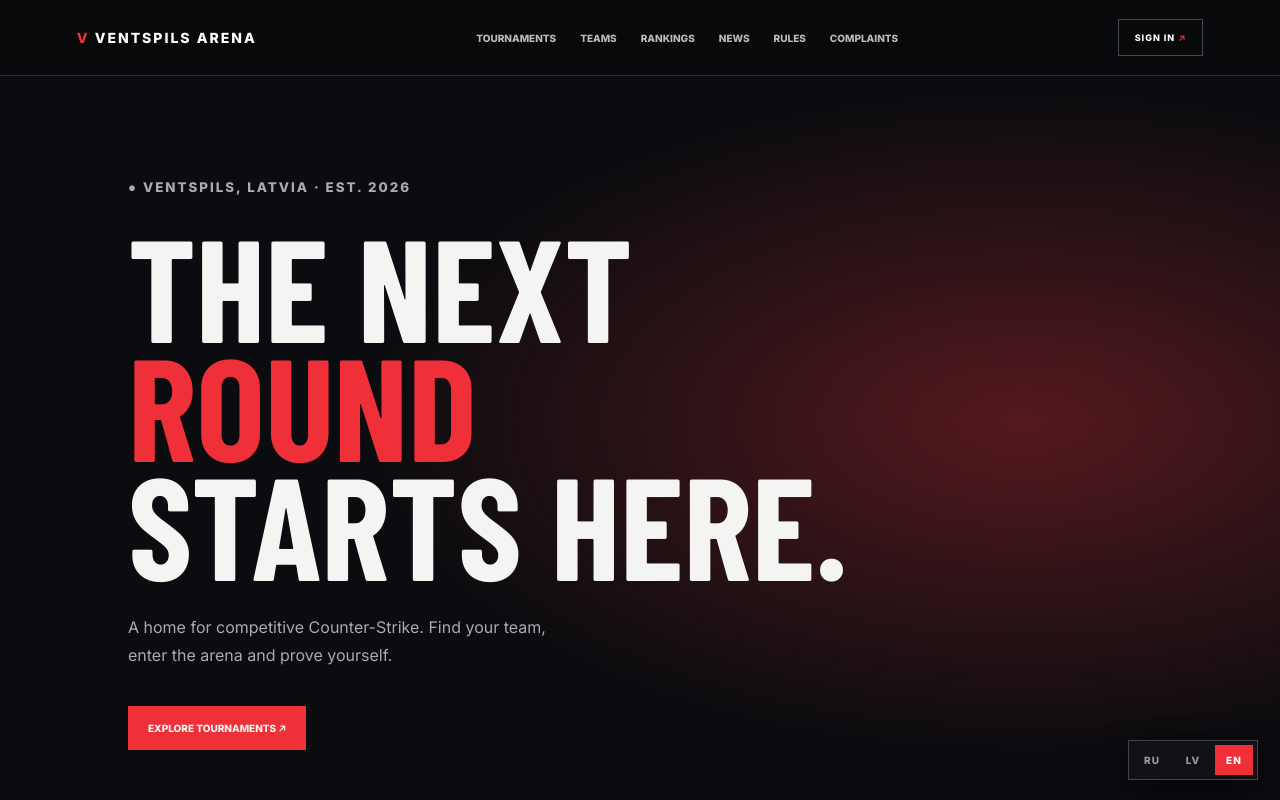
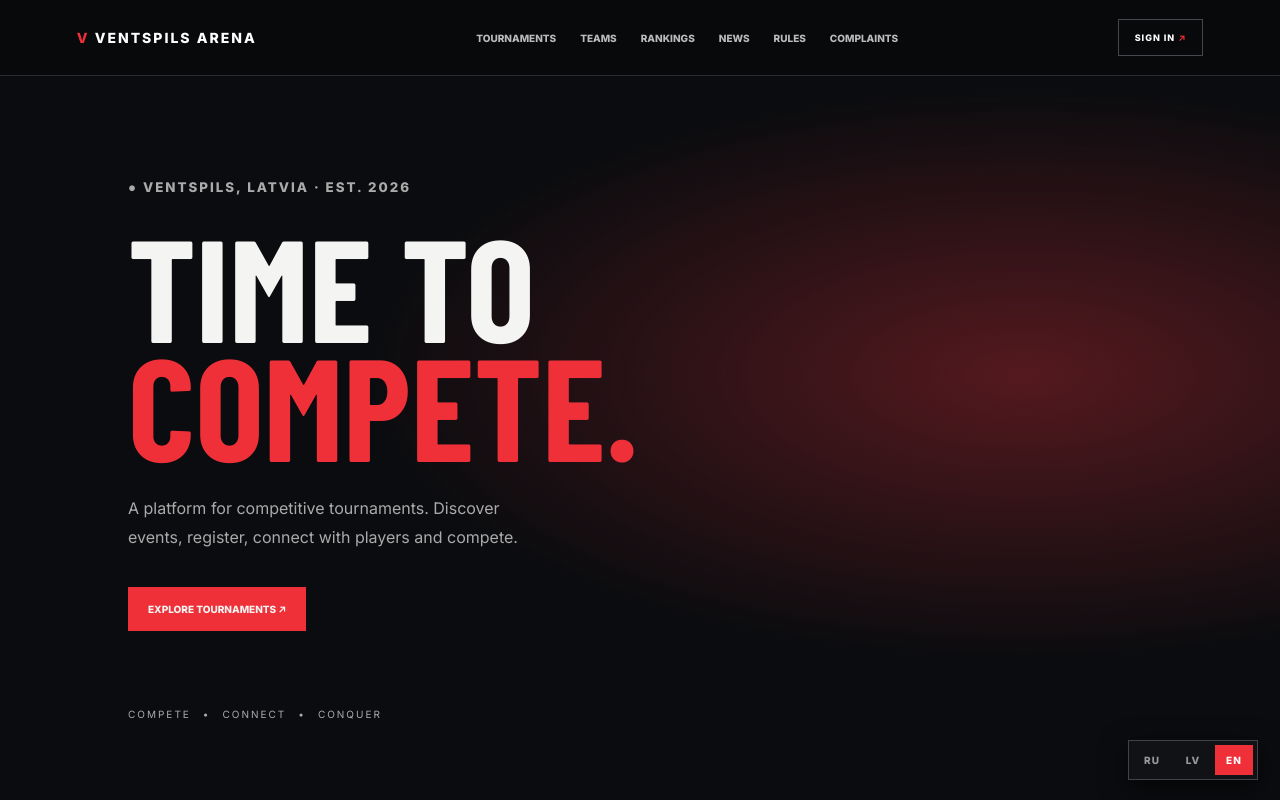
Before and after one commit to edgarsprudz-hash/vents-pils-arena, a Next.js app: page / in a window 1280 px wide. Shown: the top 800 px of the page. Built offline with nearby package versions, Linux system fonts and the light colour scheme; no server answers; the database is empty; a web font is replaced by a local one.

Commit message:
Update homepage positioning across languages

```diff
--- a/src/app/components/LanguageProvider.tsx
+++ b/src/app/components/LanguageProvider.tsx
@@ -14,7 +14,7 @@ export function LanguageProvider({children}:{children:React.ReactNode}) {
 }
 export function useLanguage(){return useContext(LanguageContext);}
 export const translations = {
- en:{nav:["TOURNAMENTS","TEAMS","RANKINGS","NEWS","RULES","COMPLAINTS"],signIn:"SIGN IN",myAccount:"MY ACCOUNT",profile:"PLAYER PROFILE",signedIn:"SIGNED IN AS",cabinet:"PERSONAL CABINET",logout:"LOG OUT",heroEyebrow:"● VENTSPILS, LATVIA · EST. 2026",heroTitle:["THE NEXT","ROUND","STARTS HERE."],heroText:"A home for competitive Counter-Strike. Find your team, enter the arena and prove yourself.",explore:"EXPLORE TOURNAMENTS ↗",calendar:"THE COMPETITIVE CALENDAR",upcoming:"UPCOMING",tournaments:"TOURNAMENTS.",calendarText:"Find your next match. Choose an event and secure your place.",all:"ALL TOURNAMENTS ↗",loading:"LOADING THE ARENA CALENDAR...",none:"NO UPCOMING EVENTS",newEvents:"New tournaments will appear here as soon as registration opens.",view:"VIEW TOURNAMENTS ↗",stay:"STAY IN THE LOOP",follow:"FOLLOW THE",arena:"ARENA.",communityText:"Tournament announcements, community updates and important event information — all in one place.",social:"SOCIAL ↗",community:"COMMUNITY ↗",openProfile:"OPEN PROFILE",join:"JOIN THE SERVER",support:"TECHNICAL SUPPORT",openSupport:"OPEN SUPPORT CENTER",complaint:"COMPLAINT CENTER",track:"SUBMIT OR TRACK A COMPLAINT",rules:"COMMUNITY RULES ↗"},
- ru:{nav:["ТУРНИРЫ","КОМАНДЫ","РЕЙТИНГ","НОВОСТИ","ПРАВИЛА","ЖАЛОБЫ"],signIn:"ВОЙТИ",myAccount:"МОЙ АККАУНТ",profile:"ПРОФИЛЬ ИГРОКА",signedIn:"ВЫ ВОШЛИ КАК",cabinet:"ЛИЧНЫЙ КАБИНЕТ",logout:"ВЫЙТИ",heroEyebrow:"● ВЕНТСПИЛС, ЛАТВИЯ · С 2026 ГОДА",heroTitle:["СЛЕДУЮЩИЙ","РАУНД","НАЧИНАЕТСЯ ЗДЕСЬ."],heroText:"Платформа для соревновательного Counter-Strike. Найди команду, выходи на арену и докажи свой уровень.",explore:"СМОТРЕТЬ ТУРНИРЫ ↗",calendar:"СОРЕВНОВАТЕЛЬНЫЙ КАЛЕНДАРЬ",upcoming:"БЛИЖАЙШИЕ",tournaments:"ТУРНИРЫ.",calendarText:"Найди следующий матч, выбери событие и займи своё место.",all:"ВСЕ ТУРНИРЫ ↗",loading:"ЗАГРУЗКА КАЛЕНДАРЯ...",none:"НЕТ ПРЕДСТОЯЩИХ СОБЫТИЙ",newEvents:"Новые турниры появятся здесь после открытия регистрации.",view:"СМОТРЕТЬ ТУРНИРЫ ↗",stay:"БУДЬ В КУРСЕ",follow:"СЛЕДИ ЗА",arena:"АРЕНОЙ.",communityText:"Анонсы турниров, новости сообщества и важная информация о событиях — всё в одном месте.",social:"СОЦСЕТИ ↗",community:"СООБЩЕСТВО ↗",openProfile:"ОТКРЫТЬ ПРОФИЛЬ",join:"ВОЙТИ НА СЕРВЕР",support:"ТЕХНИЧЕСКАЯ ПОДДЕРЖКА",openSupport:"ЦЕНТР ПОДДЕРЖКИ",complaint:"ЦЕНТР ЖАЛОБ",track:"ОТПРАВИТЬ ИЛИ ОТСЛЕДИТЬ ЖАЛОБУ",rules:"ПРАВИЛА СООБЩЕСТВА ↗"},
- lv:{nav:["TURNĪRI","KOMANDAS","RANGS","ZIŅAS","NOTEIKUMI","SŪDZĪBAS"],signIn:"PIESLĒGTIES",myAccount:"MANS KONTS",profile:"SPĒLĒTĀJA PROFILS",signedIn:"PIESLĒDZIES KĀ",cabinet:"PERSONĪGAIS KABINETS",logout:"IZIET",heroEyebrow:"● VENTSPILS, LATVIJA · KOPŠ 2026",heroTitle:["NĀKAMAIS","RAUNDS","SĀKAS ŠEIT."],heroText:"Platforma konkurētspējīgam Counter-Strike. Atrodi komandu, ienāc arēnā un pierādi sevi.",explore:"APSKATĪT TURNĪRUS ↗",calendar:"SACENSĪBU KALENDĀRS",upcoming:"GAIDĀMIE",tournaments:"TURNĪRI.",calendarText:"Atrodi nākamo spēli, izvēlies turnīru un nodrošini savu vietu.",all:"VISI TURNĪRI ↗",loading:"IELĀDĒ TURNĪRU KALENDĀRU...",none:"NAV GAIDĀMU PASĀKUMU",newEvents:"Jauni turnīri šeit parādīsies, tiklīdz tiks atvērta reģistrācija.",view:"APSKATĪT TURNĪRUS ↗",stay:"SEKO LĪDZI",follow:"SEKO",arena:"ARĒNAI.",communityText:"Turnīru paziņojumi, kopienas jaunumi un svarīga informācija par pasākumiem — vienuviet.",social:"SOCIĀLIE TĪKLI ↗",community:"KOPIENA ↗",openProfile:"ATVĒRT PROFILU",join:"PIEVIENOTIES SERVERIM",support:"TEHNISKAIS ATBALSTS",openSupport:"ATVĒRT ATBALSTA CENTRU",complaint:"SŪDZĪBU CENTRS",track:"IESNIEGT VAI IZSEKOT SŪDZĪBU",rules:"KOPIENAS NOTEIKUMI ↗"}
+ en:{nav:["TOURNAMENTS","TEAMS","RANKINGS","NEWS","RULES","COMPLAINTS"],signIn:"SIGN IN",myAccount:"MY ACCOUNT",profile:"PLAYER PROFILE",signedIn:"SIGNED IN AS",cabinet:"PERSONAL CABINET",logout:"LOG OUT",heroEyebrow:"● VENTSPILS, LATVIA · EST. 2026",heroTitle:["TIME TO","COMPETE.",""],heroText:"A platform for competitive tournaments. Discover events, register, connect with players and compete.",explore:"EXPLORE TOURNAMENTS ↗",calendar:"THE COMPETITIVE CALENDAR",upcoming:"UPCOMING",tournaments:"TOURNAMENTS.",calendarText:"Find your next match. Choose an event and secure your place.",all:"ALL TOURNAMENTS ↗",loading:"LOADING THE ARENA CALENDAR...",none:"NO UPCOMING EVENTS",newEvents:"New tournaments will appear here as soon as registration opens.",view:"VIEW TOURNAMENTS ↗",stay:"STAY IN THE LOOP",follow:"FOLLOW THE",arena:"ARENA.",communityText:"Tournament announcements, community updates and important event information — all in one place.",social:"SOCIAL ↗",community:"COMMUNITY ↗",openProfile:"OPEN PROFILE",join:"JOIN THE SERVER",support:"TECHNICAL SUPPORT",openSupport:"OPEN SUPPORT CENTER",complaint:"COMPLAINT CENTER",track:"SUBMIT OR TRACK A COMPLAINT",rules:"COMMUNITY RULES ↗"},
+ ru:{nav:["ТУРНИРЫ","КОМАНДЫ","РЕЙТИНГ","НОВОСТИ","ПРАВИЛА","ЖАЛОБЫ"],signIn:"ВОЙТИ",myAccount:"МОЙ АККАУНТ",profile:"ПРОФИЛЬ ИГРОКА",signedIn:"ВЫ ВОШЛИ КАК",cabinet:"ЛИЧНЫЙ КАБИНЕТ",logout:"ВЫЙТИ",heroEyebrow:"● ВЕНТСПИЛС, ЛАТВИЯ · С 2026 ГОДА",heroTitle:["ВРЕМЯ","СОРЕВНОВАТЬСЯ.",""],heroText:"Платформа для турниров. Находи события, регистрируйся, знакомься с игроками и участвуй в соревнованиях.",explore:"СМОТРЕТЬ ТУРНИРЫ ↗",calendar:"СОРЕВНОВАТЕЛЬНЫЙ КАЛЕНДАРЬ",upcoming:"БЛИЖАЙШИЕ",tournaments:"ТУРНИРЫ.",calendarText:"Найди следующий матч, выбери событие и займи своё место.",all:"ВСЕ ТУРНИРЫ ↗",loading:"ЗАГРУЗКА КАЛЕНДАРЯ...",none:"НЕТ ПРЕДСТОЯЩИХ СОБЫТИЙ",newEvents:"Новые турниры появятся здесь после открытия регистрации.",view:"СМОТРЕТЬ ТУРНИРЫ ↗",stay:"БУДЬ В КУРСЕ",follow:"СЛЕДИ ЗА",arena:"АРЕНОЙ.",communityText:"Анонсы турниров, новости сообщества и важная информация о событиях — всё в одном месте.",social:"СОЦСЕТИ ↗",community:"СООБЩЕСТВО ↗",openProfile:"ОТКРЫТЬ ПРОФИЛЬ",join:"ВОЙТИ НА СЕРВЕР",support:"ТЕХНИЧЕСКАЯ ПОДДЕРЖКА",openSupport:"ЦЕНТР ПОДДЕРЖКИ",complaint:"ЦЕНТР ЖАЛОБ",track:"ОТПРАВИТЬ ИЛИ ОТСЛЕДИТЬ ЖАЛОБУ",rules:"ПРАВИЛА СООБЩЕСТВА ↗"},
+ lv:{nav:["TURNĪRI","KOMANDAS","RANGS","ZIŅAS","NOTEIKUMI","SŪDZĪBAS"],signIn:"PIESLĒGTIES",myAccount:"MANS KONTS",profile:"SPĒLĒTĀJA PROFILS",signedIn:"PIESLĒDZIES KĀ",cabinet:"PERSONĪGAIS KABINETS",logout:"IZIET",heroEyebrow:"● VENTSPILS, LATVIJA · KOPŠ 2026",heroTitle:["LAIKS","SACENSTIES.",""],heroText:"Turnīru platforma. Atklāj pasākumus, reģistrējies, iepazīsti spēlētājus un piedalies sacensībās.",explore:"APSKATĪT TURNĪRUS ↗",calendar:"SACENSĪBU KALENDĀRS",upcoming:"GAIDĀMIE",tournaments:"TURNĪRI.",calendarText:"Atrodi nākamo spēli, izvēlies turnīru un nodrošini savu vietu.",all:"VISI TURNĪRI ↗",loading:"IELĀDĒ TURNĪRU KALENDĀRU...",none:"NAV GAIDĀMU PASĀKUMU",newEvents:"Jauni turnīri šeit parādīsies, tiklīdz tiks atvērta reģistrācija.",view:"APSKATĪT TURNĪRUS ↗",stay:"SEKO LĪDZI",follow:"SEKO",arena:"ARĒNAI.",communityText:"Turnīru paziņojumi, kopienas jaunumi un svarīga informācija par pasākumiem — vienuviet.",social:"SOCIĀLIE TĪKLI ↗",community:"KOPIENA ↗",openProfile:"ATVĒRT PROFILU",join:"PIEVIENOTIES SERVERIM",support:"TEHNISKAIS ATBALSTS",openSupport:"ATVĒRT ATBALSTA CENTRU",complaint:"SŪDZĪBU CENTRS",track:"IESNIEGT VAI IZSEKOT SŪDZĪBU",rules:"KOPIENAS NOTEIKUMI ↗"}
 } as const;
```
